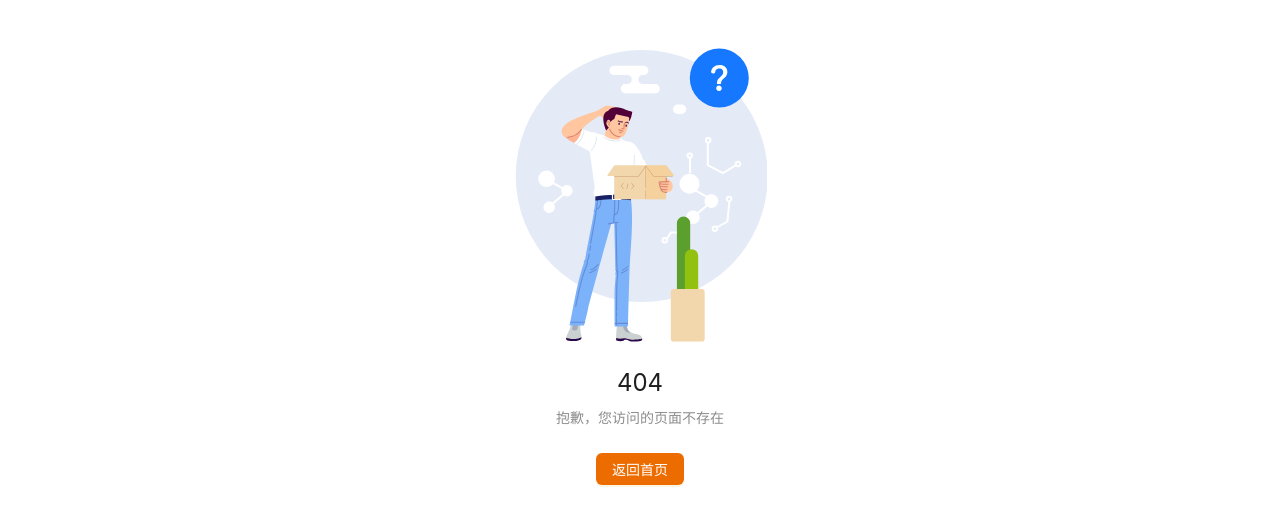
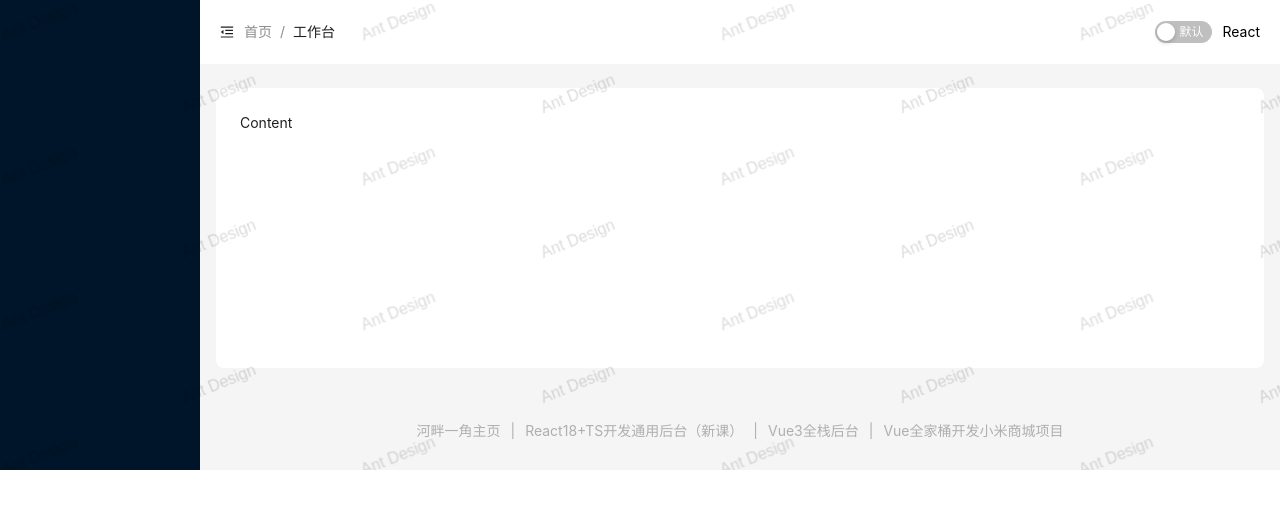
Before and after one commit to katrien-tom/react-manager, a React (Vite) app: page /#/welcome in a window 1280 px wide. Before the commit this address led to /#/404. Shown: the top 526 px of the page. Built offline with nearby package versions, Linux system fonts and the light colour scheme.

Commit message:
layout布局

```diff
--- /dev/null
+++ b/src/components/NavFooter/index.module.scss
@@ -0,0 +1,18 @@
+.navFooter{
+    text-align: center;
+    line-height: 30px;
+    color: #b0aeae;
+    font-size: 14px;
+
+    :global(.gutter) {
+        margin: 0 10px;
+    }
+
+    :global(a) {
+        color: #b0aeae;
+
+        &:hover {
+            color: #ed6c00;
+        }
+    }
+}
--- /dev/null
+++ b/src/components/NavFooter/index.tsx
@@ -0,0 +1,27 @@
+import styles from './index.module.scss';
+
+const NavFooter = () => {
+  return (
+    <>
+      <div className={styles.navFooter}>
+        <a href='https://www.imooc.com/u/1343480' target='_blank' rel='noreferrer'>
+          河畔一角主页
+        </a>
+        <span className='gutter'>|</span>
+        <a href='https://coding.imooc.com/class/644.html' target='_blank' rel='noreferrer'>
+          React18+TS开发通用后台（新课）
+        </a>
+        <span className='gutter'>|</span>
+        <a href='https://coding.imooc.com/class/502.html' target='_blank' rel='noreferrer'>
+          Vue3全栈后台
+        </a>
+        <span className='gutter'>|</span>
+        <a href='https://coding.imooc.com/class/397.html' target='_blank' rel='noreferrer'>
+          Vue全家桶开发小米商城项目
+        </a>
+      </div>
+    </>
+  );
+};
+
+export default NavFooter;
--- /dev/null
+++ b/src/components/NavHeader/index.module.scss
@@ -0,0 +1,20 @@
+.navHeader{
+    display: flex;
+    justify-content: space-between;
+    align-items: center;
+    height: 64px;
+    padding: 0 20px;
+}
+.navLeft{
+    display: flex;
+    align-items: center;
+}
+.navRight{
+    display: flex;
+    justify-content: space-between;
+    align-items: center;
+}
+.navNickName{
+    cursor: pointer;
+    color: #000;
+}
--- /dev/null
+++ b/src/components/NavHeader/index.tsx
@@ -0,0 +1,42 @@
+import { MenuFoldOutlined } from '@ant-design/icons';
+import { Breadcrumb, Dropdown, MenuProps, Switch } from 'antd';
+import styles from './index.module.scss';
+
+const NavHeader = () => {
+  const breadList = [
+    {
+      title: '首页',
+    },
+    {
+      title: '工作台',
+    },
+  ];
+  const dropDownMenu: MenuProps['items'] = [
+    {
+      key: '1',
+      label: '邮箱',
+    },
+    {
+      key: '2',
+      label: '退出',
+    },
+  ];
+  return (
+    <>
+      <div className={styles.navHeader}>
+        <div className={styles.navLeft}>
+          <MenuFoldOutlined />
+          <Breadcrumb items={breadList} style={{ marginLeft: '10px' }} />
+        </div>
+        <div className={styles.navRight}>
+          <Switch checkedChildren='暗黑' unCheckedChildren='默认' style={{ marginRight: '10px' }} />
+          <Dropdown menu={{ items: dropDownMenu }} trigger={['click']}>
+            <span className={styles.navNickName}>React</span>
+          </Dropdown>
+        </div>
+      </div>
+    </>
+  );
+};
+
+export default NavHeader;
--- /dev/null
+++ b/src/layout/index.tsx
@@ -0,0 +1,43 @@
+import { Layout, theme, Watermark } from 'antd';
+import { Header } from 'antd/es/layout/layout';
+
+import NavHeader from '@/components/NavHeader';
+import NavFooter from '@/components/NavFooter';
+const { Sider, Content, Footer } = Layout;
+
+const App: React.FC = () => {
+  const {
+    token: { colorBgContainer, borderRadiusLG },
+  } = theme.useToken();
+
+  return (
+    <Watermark content='Ant Design'>
+      <Layout>
+        <Sider trigger={null} collapsible>
+          <div className='demo-logo-vertical' />
+        </Sider>
+        <Layout>
+          <Header style={{ padding: 0, height: '64px', background: colorBgContainer }}>
+            <NavHeader />
+          </Header>
+          <Content
+            style={{
+              margin: '24px 16px',
+              padding: 24,
+              minHeight: 280,
+              background: colorBgContainer,
+              borderRadius: borderRadiusLG,
+            }}
+          >
+            Content
+          </Content>
+          <Footer>
+            <NavFooter />
+          </Footer>
+        </Layout>
+      </Layout>
+    </Watermark>
+  );
+};
+
+export default App;
```
Also changed, not shown: src/router/index.tsx (+12 -1 lines).
